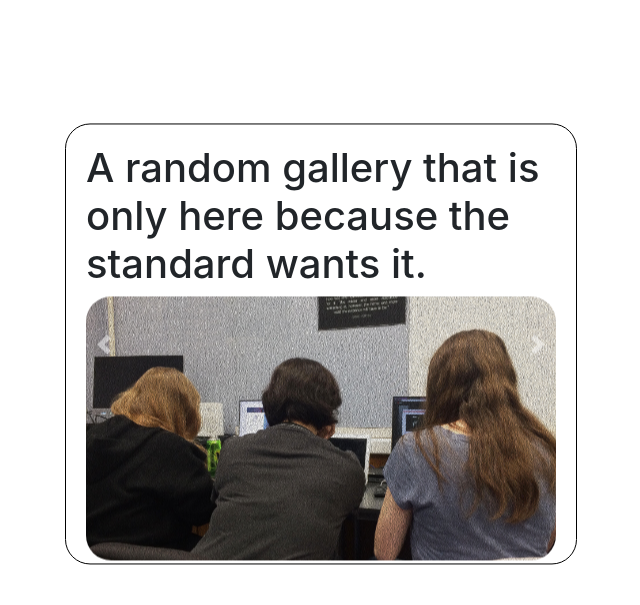
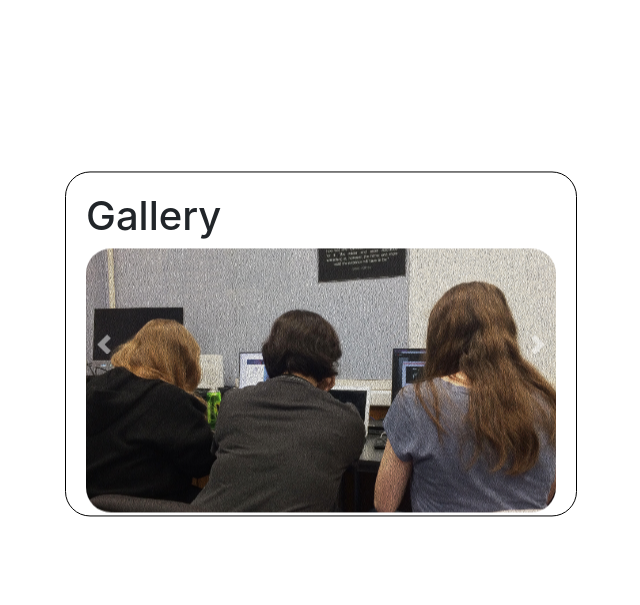
Before and after one commit to ManuelaSpies/NCEA-Calculator, a Flask app: page /gallery in a window 1280 px wide. Shown: the part 56-661 px from the top of the page, without its empty margins (319-959 px from the left). Run offline with Flask 2, Linux system fonts and the light colour scheme; some libraries are stand-ins or nearby versions.

Commit message:
Changed gallery headline

```diff
--- a/templates/gallery.html
+++ b/templates/gallery.html
@@ -8,7 +8,7 @@
 
 {% block body %}
     <div class="centre custom-box container">
-        <h1 id="gallery">A random gallery that is only here because the standard wants it.</h1>
+        <h1 id="gallery">Gallery</h1>
         <div class="carousel-inner">
             <div id="carousel" class="carousel slide" data-ride="carousel">
                 <div class="carousel-inner">
```
